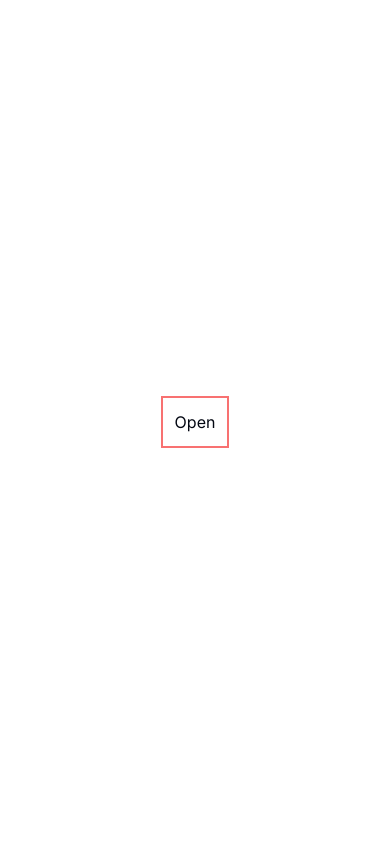
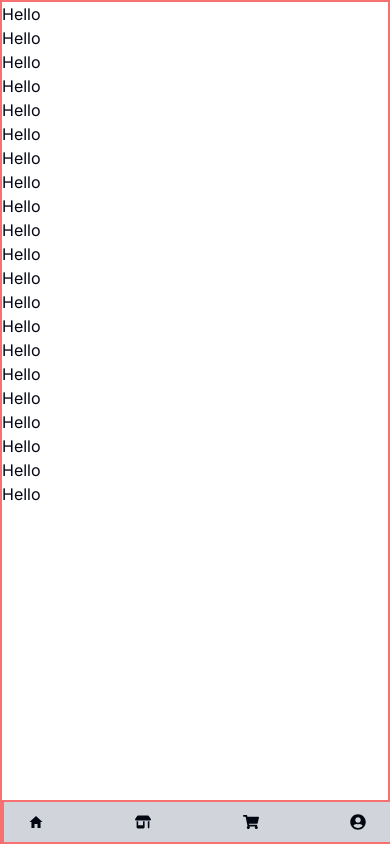
Before and after one commit to ProgrammerRashed/full-ecommerce, a Next.js app in the folder frontend/: page / in a window 390 px wide. Built offline with nearby package versions, Linux system fonts and the light colour scheme.

Commit message:
add /mobile navbar

```diff
--- a/frontend/package.json
+++ b/frontend/package.json
@@ -16,6 +16,7 @@
     "next": "14.0.4",
     "react": "^18",
     "react-dom": "^18",
+    "react-icons": "^5.0.1",
     "tailwind-merge": "^2.2.0",
     "tailwindcss-animate": "^1.0.7"
   },
--- a/frontend/src/app/page.tsx
+++ b/frontend/src/app/page.tsx
@@ -1,27 +1,37 @@
-import {
-  Dialog,
-  DialogContent,
-  DialogDescription,
-  DialogHeader,
-  DialogTitle,
-  DialogTrigger,
-} from "@/components/ui/dialog";
+import MobileNav from "@/components/ui/navigation/MobileNav";
 
 export default function Home() {
   return (
-    <main className="flex min-h-screen flex-col items-center justify-center p-24">
-      <Dialog>
-        <DialogTrigger className="border-red-400 border-2 p-3">Open</DialogTrigger>
-        <DialogContent>
-          <DialogHeader>
-            <DialogTitle>Are you absolutely sure?</DialogTitle>
-            <DialogDescription>
-              This action cannot be undone. This will permanently delete your
-              account and remove your data from our servers.
-            </DialogDescription>
-          </DialogHeader>
-        </DialogContent>
-      </Dialog>
+    <main className="website min-h-screen">
+      {/* Navbar */}
+      <div className="relative border-2 border-red-400 min-h-screen">
+        <div className="fixed border-2 border-red-400 bottom-0 w-full">
+          <MobileNav />
+        </div>
+        <h1>Hello</h1>
+        <h1>Hello</h1>
+        <h1>Hello</h1>
+        <h1>Hello</h1>
+        <h1>Hello</h1>
+        <h1>Hello</h1>
+        <h1>Hello</h1>
+        <h1>Hello</h1>
+        <h1>Hello</h1>
+        <h1>Hello</h1>
+        <h1>Hello</h1>
+        <h1>Hello</h1>
+        <h1>Hello</h1>
+
+        <h1>Hello</h1>
+        <h1>Hello</h1>
+        <h1>Hello</h1>
+        <h1>Hello</h1>
+
+         <h1>Hello</h1>
+         <h1>Hello</h1>
+         <h1>Hello</h1>
+         <h1>Hello</h1>
+      </div>
     </main>
   );
 }
--- /dev/null
+++ b/frontend/src/components/ui/navigation/MobileNav.tsx
@@ -0,0 +1,28 @@
+import Link from "next/link";
+import React from "react";
+import { IoMdHome } from "react-icons/io";
+import { CiShop } from "react-icons/ci";
+import { FaShoppingCart, FaUserCircle } from "react-icons/fa";
+import { FaShop } from "react-icons/fa6";
+const MobileNav = () => {
+  return (
+    <div className="bg-gray-300 p-3 w-full">
+      <nav className="flex gap-3  mx-auto justify-between items-center px-3">
+        <Link href="/">
+          <IoMdHome />
+        </Link>
+        <Link href="/shop">
+          <FaShop />
+        </Link>
+        <Link href="/cart">
+          <FaShoppingCart />
+        </Link>
+        <Link href="/profile">
+          <FaUserCircle />
+        </Link>
+      </nav>
+    </div>
+  );
+};
+
+export default MobileNav;
```
Also changed, not shown: 1 other file (tests, documents, lock files or other folders).
